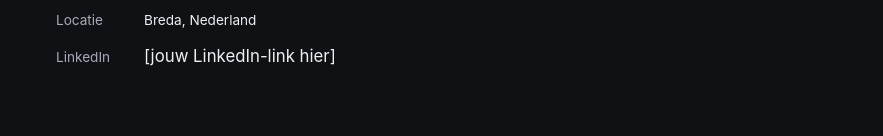
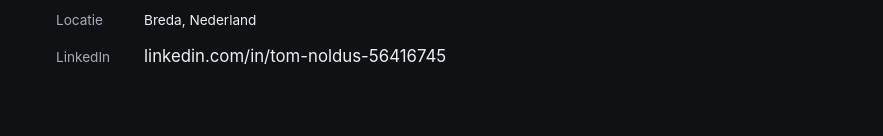
Before and after one commit to tnoldus/tnoldus.github.io, a plain HTML site: page index.html in a window 1280 px wide. Shown: the part 3730-3866 px from the top of the page, without its empty margins (198-1081 px from the left). Drawn offline with Linux system fonts and the light colour scheme.

Commit message:
Add LinkedIn link

```diff
--- a/index.html
+++ b/index.html
@@ -396,7 +396,7 @@
   <div class="contact-links">
     <div><span>E-mail</span><a href="mailto:tomnoldus@gmail.com">tomnoldus@gmail.com</a></div>
     <div><span>Locatie</span><span style="width:auto; color: var(--text);">Breda, Nederland</span></div>
-    <div><span>LinkedIn</span><a href="#" target="_blank" rel="noopener">[jouw LinkedIn-link hier]</a></div>
+    <div><span>LinkedIn</span><a href="https://www.linkedin.com/in/tom-noldus-56416745/" target="_blank" rel="noopener">linkedin.com/in/tom-noldus-56416745</a></div>
   </div>
 </section>
 
```
